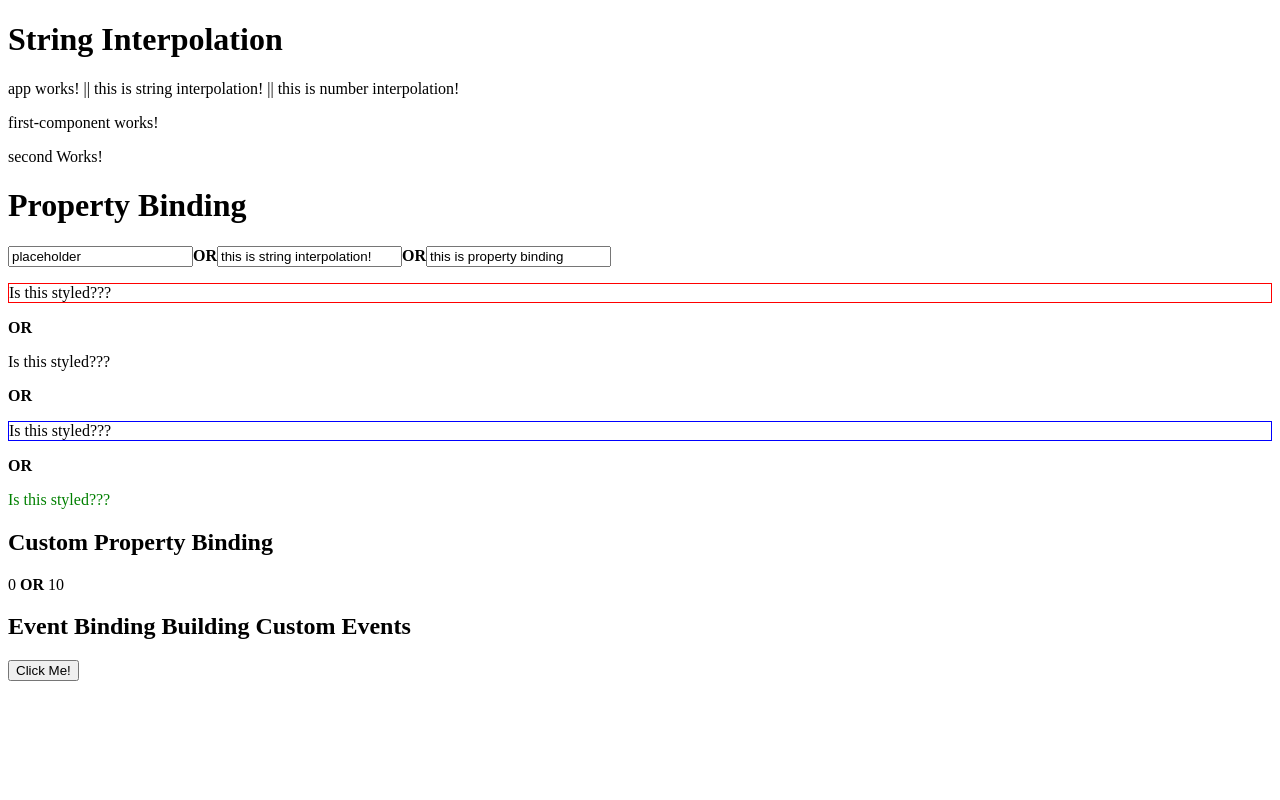
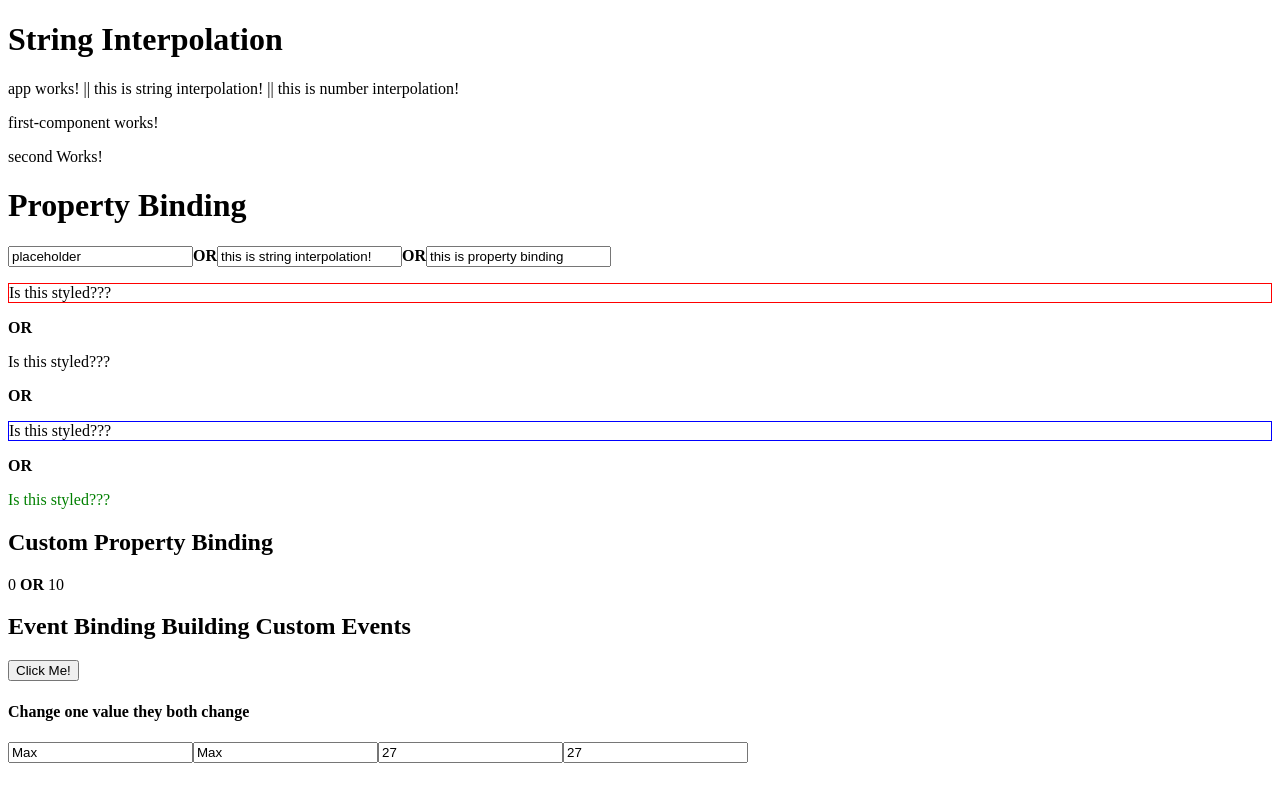
Before and after one commit to GoDodgers/First-Angular2, an Angular app: page / in a window 1280 px wide. Built offline with nearby package versions, Linux system fonts and the light colour scheme.

Commit message:
[two way data binding] two way data binding example added

```diff
--- a/src/app/app.component.html
+++ b/src/app/app.component.html
@@ -14,4 +14,5 @@
 <app-property-binding></app-property-binding><strong>OR</strong>
 <app-property-binding [result]="10"></app-property-binding><br>
 <h2>Event Binding Building Custom Events</h2>
-<app-event-binding></app-event-binding>
+<app-event-binding></app-event-binding><br>
+<app-two-way-binding></app-two-way-binding>
--- a/src/app/app.component.ts
+++ b/src/app/app.component.ts
@@ -1,6 +1,8 @@
 import { Component } from '@angular/core';
 import { PropertyBindingComponent } from './property-binding.component';
 import { EventBindingComponent } from './event-binding.component';
+import { TwoWayBindingComponent } from './two-way-binding.component';
+
 
 @Component({
 	//what allows us to use this component throught the application
--- a/src/app/app.module.ts
+++ b/src/app/app.module.ts
@@ -8,6 +8,7 @@ import { FirstComponent } from './first-component/first-component.component';
 import { SecondComponent } from './first-component/second.component';
 import { PropertyBindingComponent } from './property-binding.component';
 import { EventBindingComponent } from './event-binding.component';
+import { TwoWayBindingComponent } from './two-way-binding.component';
 
 @NgModule({
 	//declares which directives/pipes we use in our application
@@ -19,6 +20,7 @@ import { EventBindingComponent } from './event-binding.component';
 		SecondComponent,
 		PropertyBindingComponent,
 		EventBindingComponent,
+		TwoWayBindingComponent,
 	],
 	//shows angular2 which other modules do we use in our application
 	imports: [
--- /dev/null
+++ b/src/app/two-way-binding.component.ts
@@ -0,0 +1,21 @@
+import { Component } from '@angular/core';
+
+@Component({
+	selector: 'app-two-way-binding',
+	template: `
+		<h4> Change one value they both change </h4>
+		<input type="text" value="placeholder" [(ngModel)]="person.name">
+		<input type="text" value="placeholder" [(ngModel)]="person.name">
+		<input type="text" value="placeholder" [(ngModel)]="person.age">
+		<input type="text" value="placeholder" [(ngModel)]="person.age">
+	`,
+	styles: []
+})
+export class TwoWayBindingComponent {
+
+	person = {
+		name: "Max",
+		age: 27
+	};
+
+}
```
Also changed, not shown: 1 other file (tests, documents, lock files or other folders).
